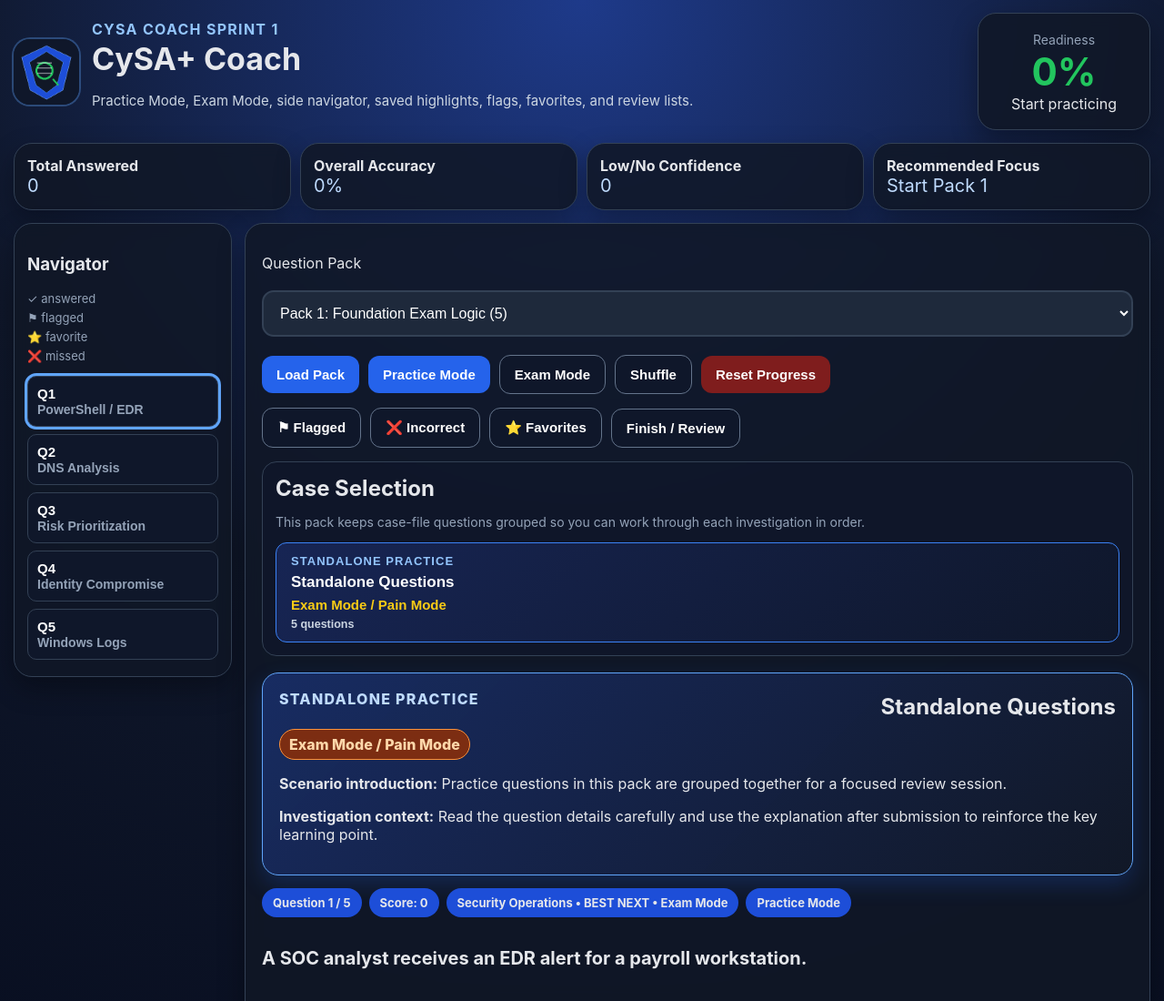
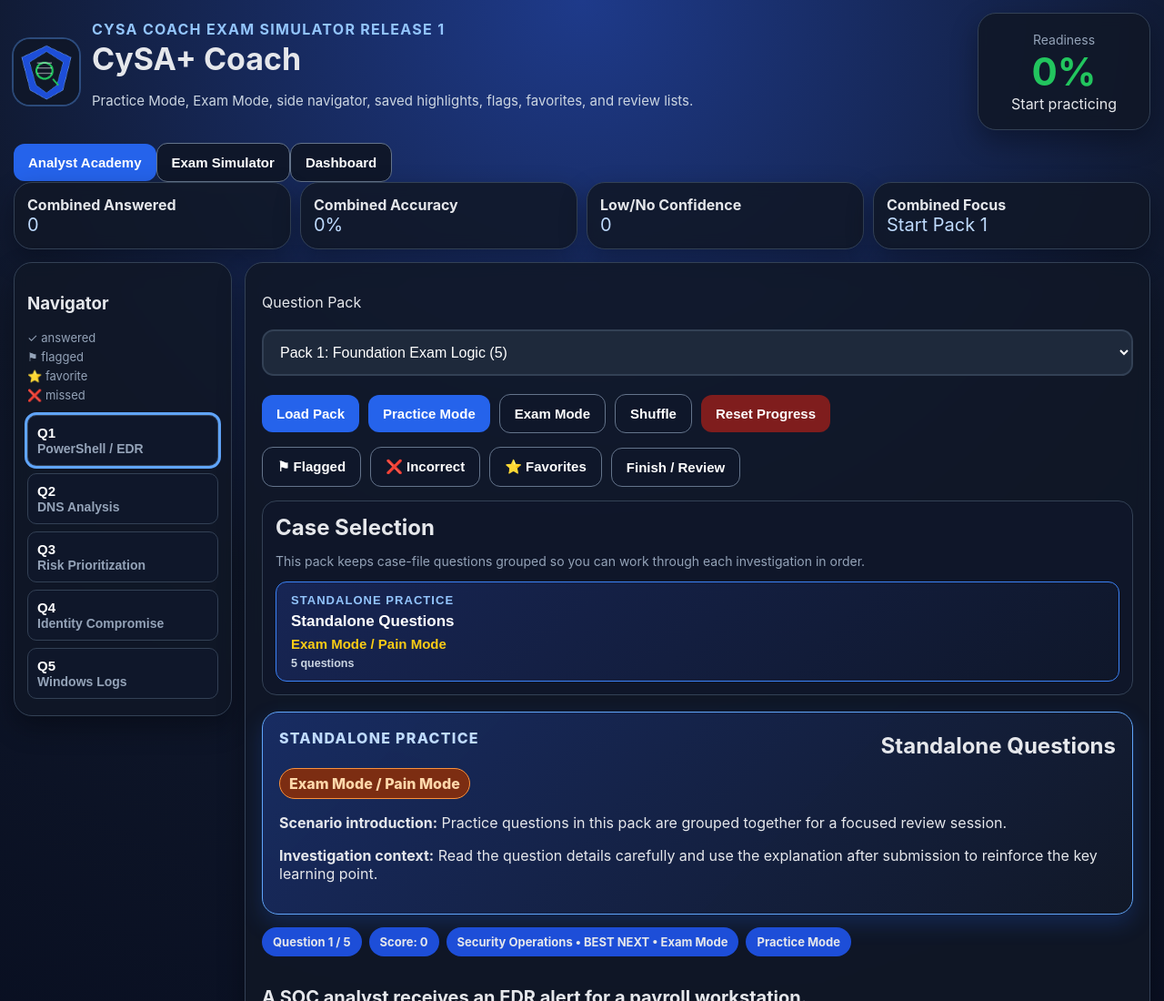
Before and after one commit to mlove14/cysa-trainer, a plain HTML site: page index.html in a window 1280 px wide. Shown: the top 1100 px of the page at 91% size. Drawn offline with Linux system fonts and the light colour scheme.

Commit message:
Add Exam Simulator Release 1 interface

```diff
--- a/index.html
+++ b/index.html
@@ -1,18 +1,20 @@
-<!doctype html><html lang="en"><head><meta charset="utf-8"><meta name="viewport" content="width=device-width, initial-scale=1"><title>CySA+ Coach Pack 2A v1</title><link rel="manifest" href="manifest.webmanifest"><link rel="icon" type="image/png" href="icons/favicon.png"><meta name="theme-color" content="#0f172a"><link rel="stylesheet" href="css/styles.css"></head><body>
+<!doctype html><html lang="en"><head><meta charset="utf-8"><meta name="viewport" content="width=device-width, initial-scale=1"><title>CySA+ Coach Exam Simulator Release 1</title><link rel="manifest" href="manifest.webmanifest"><link rel="icon" type="image/png" href="icons/favicon.png"><meta name="theme-color" content="#0f172a"><link rel="stylesheet" href="css/styles.css"></head><body>
 <div class="app-shell">
-<header class="hero"><div class="brand-row"><img src="icons/icon-192.png" class="logo" alt="CySA+ Coach logo"><div><p class="eyebrow">CySA Coach Sprint 1</p><h1>CySA+ Coach</h1><p class="sub">Practice Mode, Exam Mode, side navigator, saved highlights, flags, favorites, and review lists.</p></div></div><div class="readiness-card"><span class="small">Readiness</span><strong id="readinessScore">0%</strong><span id="readinessLabel">Start practicing</span></div></header>
-<section class="dashboard grid"><div class="metric"><strong>Total Answered</strong><br><span id="dashAnswered">0</span></div><div class="metric"><strong>Overall Accuracy</strong><br><span id="dashAccuracy">0%</span></div><div class="metric"><strong>Low/No Confidence</strong><br><span id="dashLowConf">0</span></div><div class="metric"><strong>Recommended Focus</strong><br><span id="dashFocus">Start Pack 1</span></div></section>
+<header class="hero"><div class="brand-row"><img src="icons/icon-192.png" class="logo" alt="CySA+ Coach logo"><div><p class="eyebrow">CySA Coach Exam Simulator Release 1</p><h1>CySA+ Coach</h1><p class="sub">Practice Mode, Exam Mode, side navigator, saved highlights, flags, favorites, and review lists.</p></div></div><div class="readiness-card"><span class="small">Readiness</span><strong id="readinessScore">0%</strong><span id="readinessLabel">Start practicing</span></div></header>
+<nav class="top-menu"><button onclick="setAppView('academy')" id="academyMenuBtn">Analyst Academy</button><button class="secondary" onclick="setAppView('exam')" id="examMenuBtn">Exam Simulator</button><button class="secondary" onclick="setAppView('dashboard')" id="dashboardMenuBtn">Dashboard</button></nav>
+<section class="dashboard grid"><div class="metric"><strong>Combined Answered</strong><br><span id="dashAnswered">0</span></div><div class="metric"><strong>Combined Accuracy</strong><br><span id="dashAccuracy">0%</span></div><div class="metric"><strong>Low/No Confidence</strong><br><span id="dashLowConf">0</span></div><div class="metric"><strong>Combined Focus</strong><br><span id="dashFocus">Start Pack 1</span></div></section>
 <main class="layout">
 <aside class="side-nav"><h3>Navigator</h3><div class="legend"><span>✓ answered</span><span>⚑ flagged</span><span>⭐ favorite</span><span>❌ missed</span></div><div id="sideNavigator"></div></aside>
 <section class="card">
-<div class="toolbar"><label for="packSelect">Question Pack</label><select id="packSelect"></select><button onclick="loadSelectedPack()">Load Pack</button><button onclick="setMode('practice')" id="practiceBtn">Practice Mode</button><button class="secondary" onclick="setMode('exam')" id="examBtn">Exam Mode</button><button class="secondary" onclick="shuffleQuiz()">Shuffle</button><button class="danger" onclick="resetProgress()">Reset Progress</button></div>
-<div class="modebar"><button class="secondary" onclick="showStudyList('flagged')">⚑ Flagged</button><button class="secondary" onclick="showStudyList('incorrect')">❌ Incorrect</button><button class="secondary" onclick="showStudyList('favorites')">⭐ Favorites</button><button class="secondary" onclick="finish()">Finish / Review</button></div>
+<div id="examPanel" class="exam-panel"></div>
+<div class="toolbar" id="academyToolbar"><label for="packSelect">Question Pack</label><select id="packSelect"></select><button onclick="loadSelectedPack()">Load Pack</button><button onclick="setMode('practice')" id="practiceBtn">Practice Mode</button><button class="secondary" onclick="setMode('exam')" id="examBtn">Exam Mode</button><button class="secondary" onclick="shuffleQuiz()">Shuffle</button><button class="danger" onclick="resetProgress()">Reset Progress</button></div>
+<div class="modebar" id="modebar"><button class="secondary" onclick="showStudyList('flagged')">⚑ Flagged</button><button class="secondary" onclick="showStudyList('incorrect')">❌ Incorrect</button><button class="secondary" onclick="showStudyList('favorites')">⭐ Favorites</button><button class="secondary" onclick="finish()">Finish / Review</button></div>
 <div id="caseSelection" class="case-selection"></div>
 <div id="caseIntro"></div>
 <div><span class="badge" id="progress"></span><span class="badge" id="score"></span><span class="badge" id="meta"></span><span class="badge" id="modeBadge"></span></div>
 <div class="question" id="question">Loading...</div><div id="options"></div>
 <div class="confidence" id="confidenceBox"><strong>Confidence:</strong><br><label><input type="radio" name="confidence" value="guess"> Guess</label><label><input type="radio" name="confidence" value="50"> 50/50</label><label><input type="radio" name="confidence" value="sure"> Pretty sure</label><label><input type="radio" name="confidence" value="certain"> Certain</label></div>
 <div id="explanation"></div>
-<div class="controls"><button id="prevBtn" class="secondary" onclick="prevQuestion()">Previous</button><button id="submitBtn" onclick="submitAnswer()">Submit Answer</button><button id="nextBtn" onclick="nextQuestion()">Next Question</button><button class="secondary flag" onclick="toggleFlag()">⚑ Flag</button><button class="secondary star" onclick="toggleFavorite()">⭐ Favorite</button></div>
+<div class="controls" id="controls"><button id="prevBtn" class="secondary" onclick="prevQuestion()">Previous</button><button id="submitBtn" onclick="submitAnswer()">Submit Answer</button><button id="nextBtn" onclick="nextQuestion()">Next Question</button><button class="secondary flag" onclick="toggleFlag()">⚑ Flag</button><button class="secondary star" onclick="toggleFavorite()">⭐ Favorite</button></div>
 <div id="finalAnalytics"></div>
 </section></main></div><script src="js/app.js"></script><script>if('serviceWorker' in navigator){window.addEventListener('load',()=>navigator.serviceWorker.register('service-worker.js'));}</script></body></html>
```
